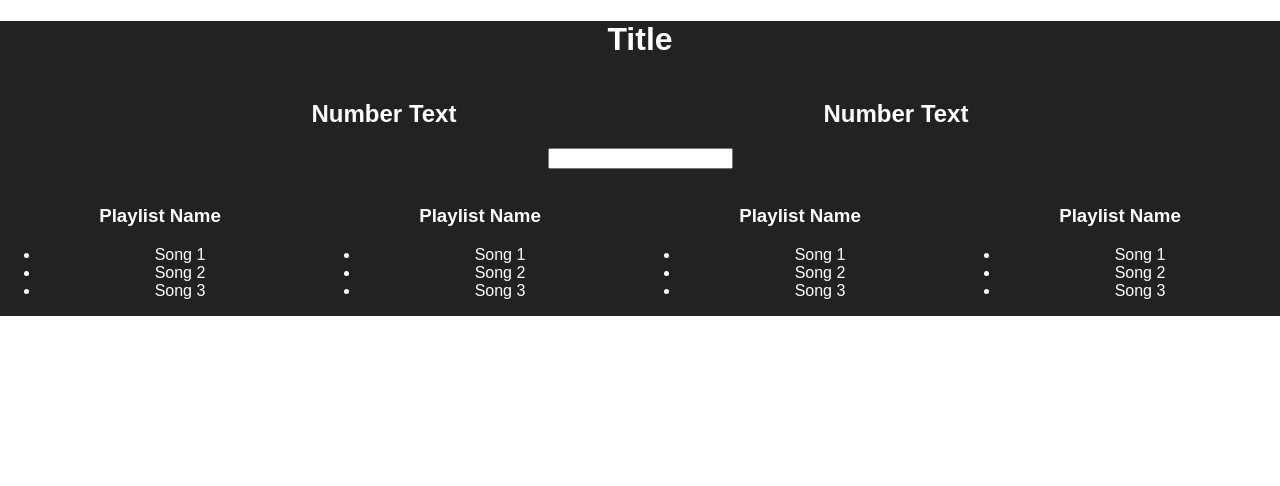
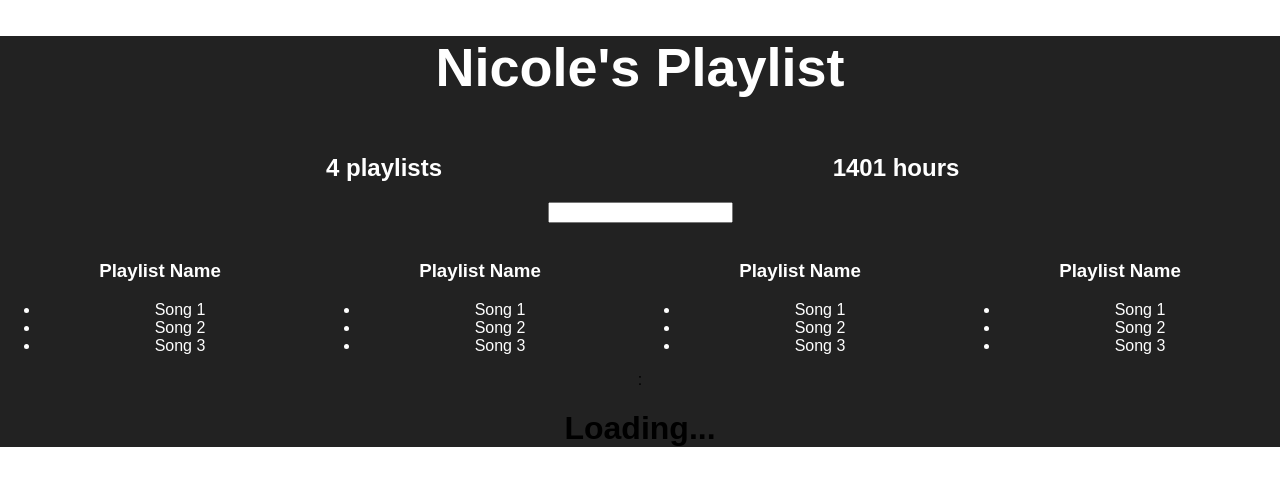
Before and after one commit to jesudason/party-playlist, a React (Create React App) app: page / in a window 1280 px wide. Shown: the top 486 px of the page. Built offline with nearby package versions, Linux system fonts and the light colour scheme.

Commit message:
added fake server data

```diff
--- a/src/App.css
+++ b/src/App.css
@@ -2,32 +2,3 @@
   text-align: center;
   background-color: #222;
 }
-
-.App-logo {
-  animation: App-logo-spin infinite 20s linear;
-  height: 80px;
-}
-
-.App-header {
-  background-color: #222;
-  height: 150px;
-  padding: 20px;
-  color: white;
-}
-
-.App-title {
-  font-size: 1.5em;
-}
-
-.App-intro {
-  font-size: large;
-}
-
-@keyframes App-logo-spin {
-  from { transform: rotate(0deg); }
-  to { transform: rotate(360deg); }
-}
-
-h1 {
-  color: white;
-}
--- a/src/App.js
+++ b/src/App.js
@@ -1,17 +1,64 @@
 import React, { Component } from 'react';
-import logo from './logo.svg';
 import './App.css';
 
-let defaultTextColor = 'white';
 let defaultStyle = {
-  color: defaultTextColor
+  color: 'white'
+};
+
+let fakeServerData = {
+  user: {
+    name: 'Nicole',
+    playlists: [
+      {
+        name: 'my faves',
+        songs: [{name: 'Beat it', duration:1345},
+          {name: 'Song 2', duration: 1236},
+          {name: 'Pinacoladas', duration: 70000}]
+      },
+      {
+        name: 'weekly',
+        songs: [{name: 'linoleum', duration: 1236},
+          {name: '#1 crush', duration: 1236},
+          {name: 'thong song', duration: 1236}]
+      },
+      {
+        name: 'playlists are boring',
+        songs: [{name: 'bananas', duration: 1236},
+          {name: 'car song', duration: 1236},
+          {name: 'toe jamz', duration: 1236}]
+      },
+      {
+        name: 'blah',
+        songs: [{name: 'macarena', duration:1345},
+          {name: 'hammer time', duration:1345},
+          {name: 'bicycle', duration:1345}]
       }
+    ]
+  },
 
-class Aggregate extends Component {
+};
+
+class PlaylistCounter extends Component {
   render() {
     return (
       <div style={{...defaultStyle, width: "40%", display: "inline-block"}} className="aggregate">
-        <h2>Number Text</h2>
+        <h2>{this.props.playlists.length} playlists</h2>
+      </div>
+    );
+  }
+}
+
+class HoursCounter extends Component {
+  render() {
+    let allSongs = this.props.playlists.reduce((songs, eachPlaylist) => {
+      return songs.concat(eachPlaylist.songs)
+    }, [])
+    let totalDuration = allSongs.reduce((sum, eachSong) => {
+      return sum + eachSong.duration
+    }, 0)
+    return (
+      <div style={{...defaultStyle, width: "40%", display: "inline-block"}} className="aggregate">
+        <h2>{Math.round(totalDuration/60)} hours</h2>
       </div>
     );
   }
@@ -41,21 +88,31 @@ class Playlist extends Component {
 }
 
 class App extends Component {
+  constructor() {
+    super();
+    this.state = {serverData: {}}
+  }
+  componentDidMount() {
+    setTimeout(() => {
+      this.setState({serverData: fakeServerData});
+    }, 1000);
+  }
   render() {
-
-    let name = 'Nics'
-    let headerStyle= {color: 'green', 'font-size': '50px'}
-
     return (
       <div className="App">
-        <h1>Title</h1>
-        <Aggregate/>
-        <Aggregate/>
+        {this.state.serverData.user &&
+        <div>
+          <h1 style={{...defaultStyle, 'font-size': "54px"}}>
+            {this.state.serverData.user.name}'s Playlist
+          </h1>
+            <PlaylistCounter playlists={this.state.serverData.user && this.state.serverData.user.playlists}/>
+            <HoursCounter playlists={this.state.serverData.user && this.state.serverData.user.playlists}/>
           <Filter/>
           <Playlist/>
           <Playlist/>
           <Playlist/>
           <Playlist/>
+        </div>} : <h1 style={{defaultStyle}}>Loading...</h1>
       </div>
     );
   }
```
Lines whose indentation alone changed are shown as unchanged.
